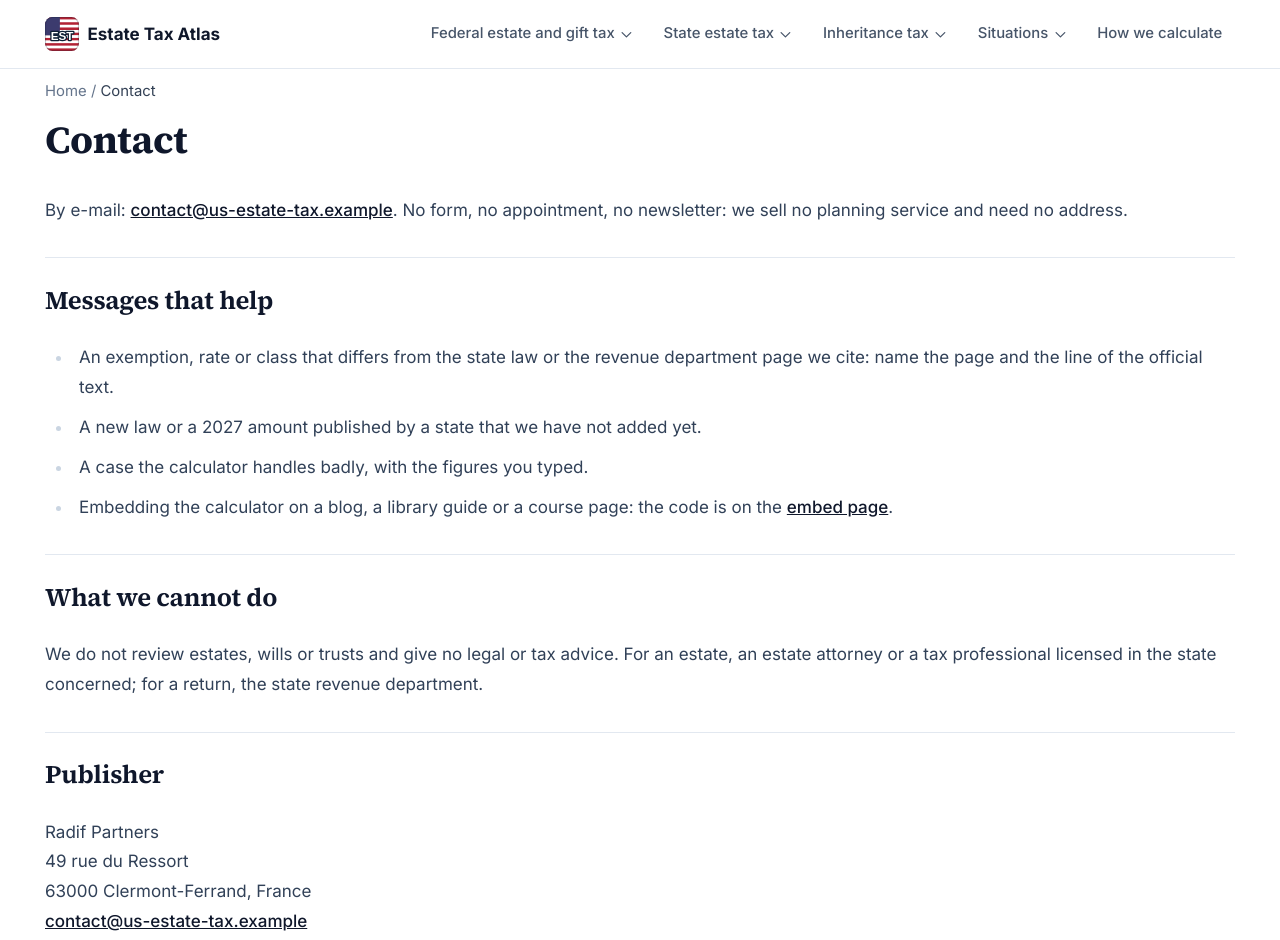
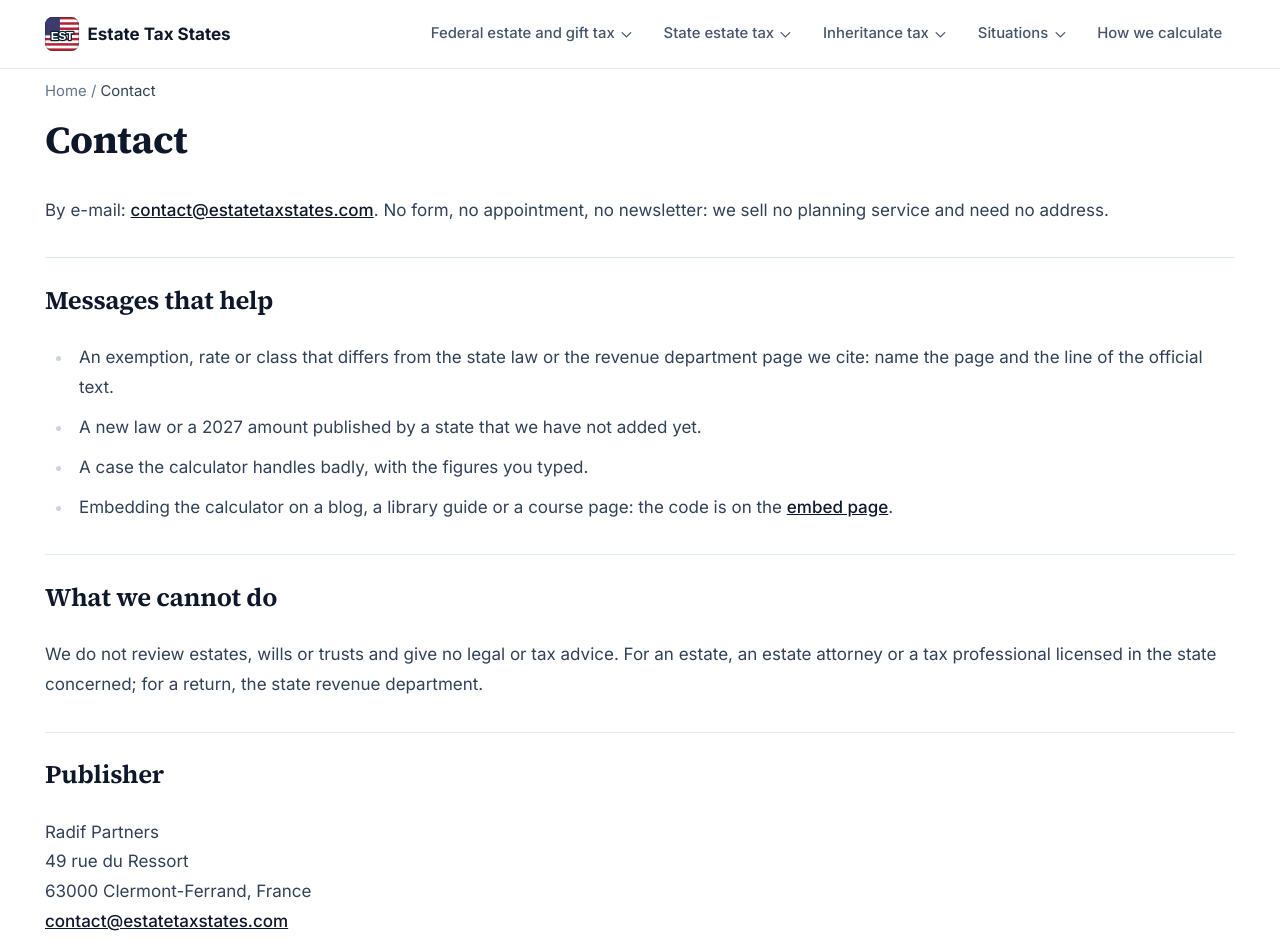
Before and after one commit to Mottalib-10M/estatetaxstates.com, an Astro site: page /en/contact in a window 1280 px wide. Shown: the top 940 px of the page. Built offline with nearby package versions, Linux system fonts and the light colour scheme; Astro itself is replaced by a stand-in of ours.

Commit message:
Domaine estatetaxstates.com : adresse, marque Estate Tax States, CNAME et déploiement GitHub Pages avec ping IndexNow
Co-Authored-By: Claude Opus 5.5 <noreply@anthropic.com>

```diff
--- a/CONTRIBUTING-PAGES.md
+++ b/CONTRIBUTING-PAGES.md
@@ -1,4 +1,4 @@
-# Écrire ou étoffer une page d'Estate Tax Atlas (us-estate-tax)
+# Écrire ou étoffer une page d'Estate Tax States (us-estate-tax)
 
 Cette notice s'adresse aux agents qui écrivent les pages. Lis-la en entier avant d'écrire, avec `~/Documents/GitHub/RECETTE-SITE.md` (§0, §5, §6, §6.5, §7, §9.3, §11, §17.4, §21, §26).
 
--- a/public/robots.txt
+++ b/public/robots.txt
@@ -3,4 +3,4 @@ Allow: /
 
 Disallow: /*?*
 
-Sitemap: https://us-estate-tax.example/sitemap-index.xml
+Sitemap: https://estatetaxstates.com/sitemap-index.xml
--- a/src/data/og.json
+++ b/src/data/og.json
@@ -7,7 +7,7 @@
    "title": "Estate and inheritance tax\nstate by state, 2026",
    "subtitle": "13 estate tax jurisdictions · 5 inheritance tax states · federal $15M",
    "badge": "Each row dated and sourced to the state",
-   "brand": "Estate Tax Atlas"
+   "brand": "Estate Tax States"
   }
  ]
 }
--- a/src/data/site-config.ts
+++ b/src/data/site-config.ts
@@ -1,6 +1,6 @@
 /** Configuration centrale du site (générée par new-site.py). */
-export const SITE_URL = "https://us-estate-tax.example";
-export const SITE_NAMES: Record<string, string> = {"en": "Estate Tax Atlas"};
+export const SITE_URL = "https://estatetaxstates.com";
+export const SITE_NAMES: Record<string, string> = {"en": "Estate Tax States"};
 export const LANG_TAGS: Record<string, string> = {"en": "en-US"};
 export const OG_LOCALES: Record<string, string> = {"en": "en_US"};
 export const LOCALE_TAG = 'en-US';
@@ -16,7 +16,7 @@ export const AUTHOR_DESC: Record<string, string> = {"en": "Radif Partners reads
  *  themes reellement traites par le site, pas une liste de mots-cles : un sujet
  *  declare ici sans page qui le couvre est une declaration fausse. */
 export const KNOWS_ABOUT: Record<string, string[]> = {"en": ["Federal estate and gift tax exclusion", "Annual gift tax exclusion", "Portability of the deceased spouse's unused exclusion", "State estate taxes and exemption thresholds", "New York estate tax cliff", "State inheritance taxes by beneficiary class", "Estate tax on real property in another state"]};
-export const CONTACT_EMAIL = "contact@us-estate-tax.example";
+export const CONTACT_EMAIL = "contact@estatetaxstates.com";
 export const THEME_COLOR = '#2D4A6B';
 export const LOGO_SYMBOL = 'EST';
 export const BING_VERIFY_CODE = '';
--- a/src/pages/en/about.astro
+++ b/src/pages/en/about.astro
@@ -8,12 +8,12 @@ import { KIT as K } from '../../lib/kit';
 import { profilePageSchema, breadcrumbSchema } from '../../lib/seo';
 const lang = 'en';
 const path = route('about', lang);
-const title = 'Estate Tax Atlas 2026: who publishes these calculators';
-const description = "Estate Tax Atlas is published by Radif Partners: 2026 state estate and inheritance taxes read on each state's law and computed on your estate. Nothing sold.";
+const title = 'Estate Tax States 2026: who publishes these calculators';
+const description = "Estate Tax States is published by Radif Partners: 2026 state estate and inheritance taxes read on each state's law and computed on your estate. Nothing sold.";
 ---
 <PageLayout title={title} description={description} lang={lang} jsonLd={[profilePageSchema({ path, lang }), breadcrumbSchema([{ name: 'Home', path: route('home', lang) }, { name: 'About', path }])]} breadcrumbs={[{ label: 'About' }]}>
   <article class="prose prose-slate max-w-none prose-headings:font-serif">
-    <h1>About Estate Tax Atlas</h1>
+    <h1>About Estate Tax States</h1>
     <p>{AUTHOR_DESC.en}</p>
     <h2>The gap this site fills</h2>
     <p>Search for "state estate tax" and the first result is a table dated 2018 that still shows a federal exemption of $11.2 million. The next ones are charts for 2025, with Washington's old exemption and New York missing, or a 2026 article that gives Connecticut's exemption as $13.6 million when the state's law ties it to the federal amount, {K.usd(K.E.CT.exemption)} this year. Most of these pages end with a form to book a meeting with an adviser. None computes a tax.</p>
--- a/src/pages/en/contact.astro
+++ b/src/pages/en/contact.astro
@@ -6,9 +6,9 @@ import { route } from '../../i18n/routes';
 import { contactPageSchema } from '../../lib/seo';
 const lang = 'en';
 const path = route('contact', lang);
-const description = 'Write to the publisher of Estate Tax Atlas about a state exemption, a rate, a beneficiary class or a source. E-mail only, no review of your own estate, nothing sold.';
+const description = 'Write to the publisher of Estate Tax States about a state exemption, a rate, a beneficiary class or a source. E-mail only, no review of your own estate, nothing sold.';
 ---
-<PageLayout title="Contact Estate Tax Atlas: corrections to a state rule or a source" description={description} lang={lang} noindex={true} jsonLd={[contactPageSchema({ name: 'Contact', description, path, lang })]} breadcrumbs={[{ label: 'Contact' }]} showAuthor={false}>
+<PageLayout title="Contact Estate Tax States: corrections to a state rule or a source" description={description} lang={lang} noindex={true} jsonLd={[contactPageSchema({ name: 'Contact', description, path, lang })]} breadcrumbs={[{ label: 'Contact' }]} showAuthor={false}>
   <div class="prose prose-slate max-w-none prose-headings:font-serif">
     <h1>Contact</h1>
     <p>By e-mail: <a href={`mailto:${CONTACT_EMAIL}`}>{CONTACT_EMAIL}</a>. No form, no appointment, no newsletter: we sell no planning service and need no address.</p>
--- a/src/pages/en/editorial-policy.astro
+++ b/src/pages/en/editorial-policy.astro
@@ -4,7 +4,7 @@ import { route } from '../../i18n/routes';
 import { AUTHOR_NAME, REVIEW_CYCLE_MONTHS } from '../../data/site-config';
 const lang = 'en';
 ---
-<PageLayout title="Editorial policy of Estate Tax Atlas: state laws, dated figures, fixes" description="How Estate Tax Atlas writes its estate and inheritance tax pages: state statutes, revenue department pages and IRS texts only, every amount read from one dated parameter file." lang={lang} noindex={true} breadcrumbs={[{ label: 'Editorial policy' }]} showAuthor={false}>
+<PageLayout title="Editorial policy of Estate Tax States: state laws, dated figures, fixes" description="How Estate Tax States writes its estate and inheritance tax pages: state statutes, revenue department pages and IRS texts only, every amount read from one dated parameter file." lang={lang} noindex={true} breadcrumbs={[{ label: 'Editorial policy' }]} showAuthor={false}>
   <div class="prose prose-slate max-w-none prose-headings:font-serif">
     <h1>Editorial policy</h1>
     <h2>What counts as a source</h2>
--- a/src/pages/en/legal-notice.astro
+++ b/src/pages/en/legal-notice.astro
@@ -5,7 +5,7 @@ import { AUTHOR_NAME, CLARITY_ID, CONTACT_EMAIL, GA4_ID, LAST_UPDATED, LEGAL, SI
 import { route } from '../../i18n/routes';
 const lang = 'en';
 ---
-<PageLayout title={`${SITE_NAMES[lang]} legal notice: publisher, host and terms of use 2026`} description="Publisher and host of Estate Tax Atlas, an independent site run by no government agency or law firm; the calculations are general information, not legal or tax advice." lang={lang} noindex={true} breadcrumbs={[{ label: 'Legal notice' }]} showAuthor={false}>
+<PageLayout title={`${SITE_NAMES[lang]} legal notice: publisher, host and terms of use 2026`} description="Publisher and host of Estate Tax States, an independent site run by no government agency or law firm; the calculations are general information, not legal or tax advice." lang={lang} noindex={true} breadcrumbs={[{ label: 'Legal notice' }]} showAuthor={false}>
   <div class="prose prose-slate max-w-none prose-headings:font-serif">
     <h1>Legal notice and terms of use</h1>
     <p>Information given under Article 6 III-1 of French law no. 2004-575 of 21 June 2004, the publisher being established in France.</p>
```
Also changed, not shown: .github/workflows/deploy.yml (added), public/manifest.webmanifest, public/og-en.png, 1 other file.
